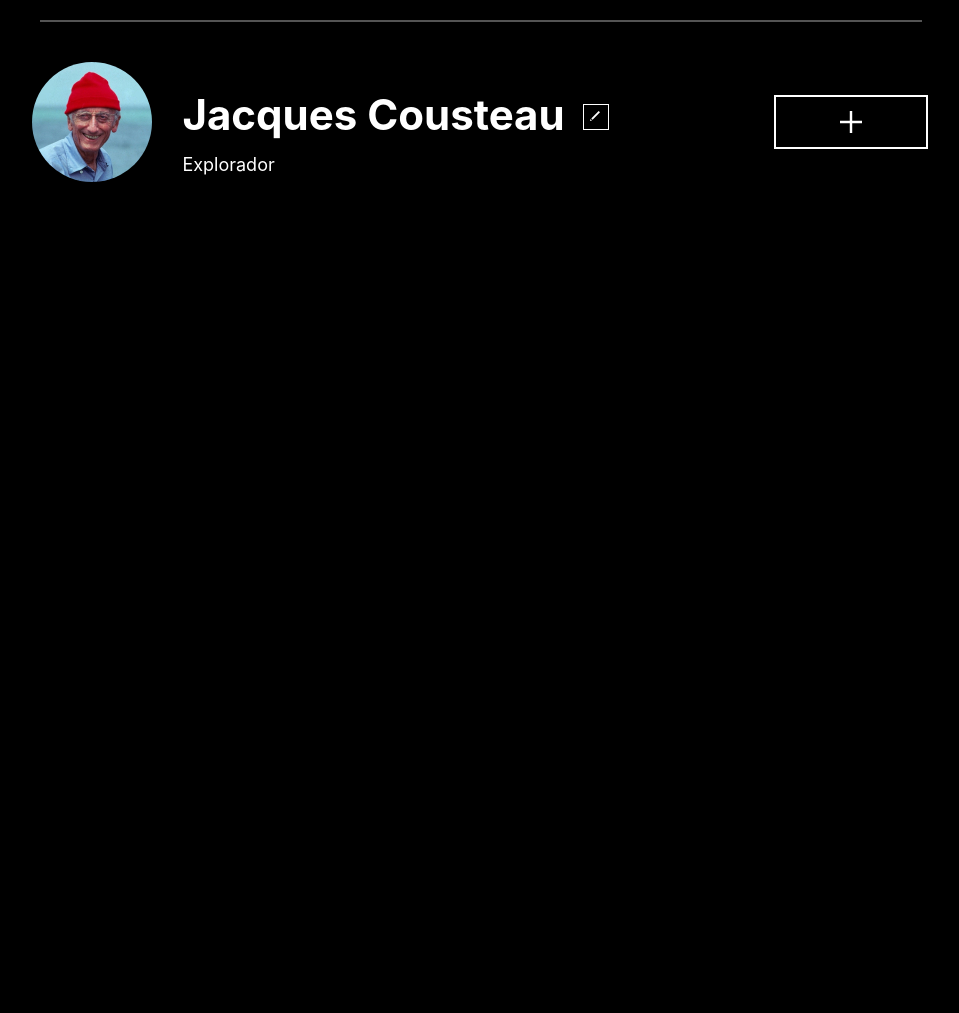
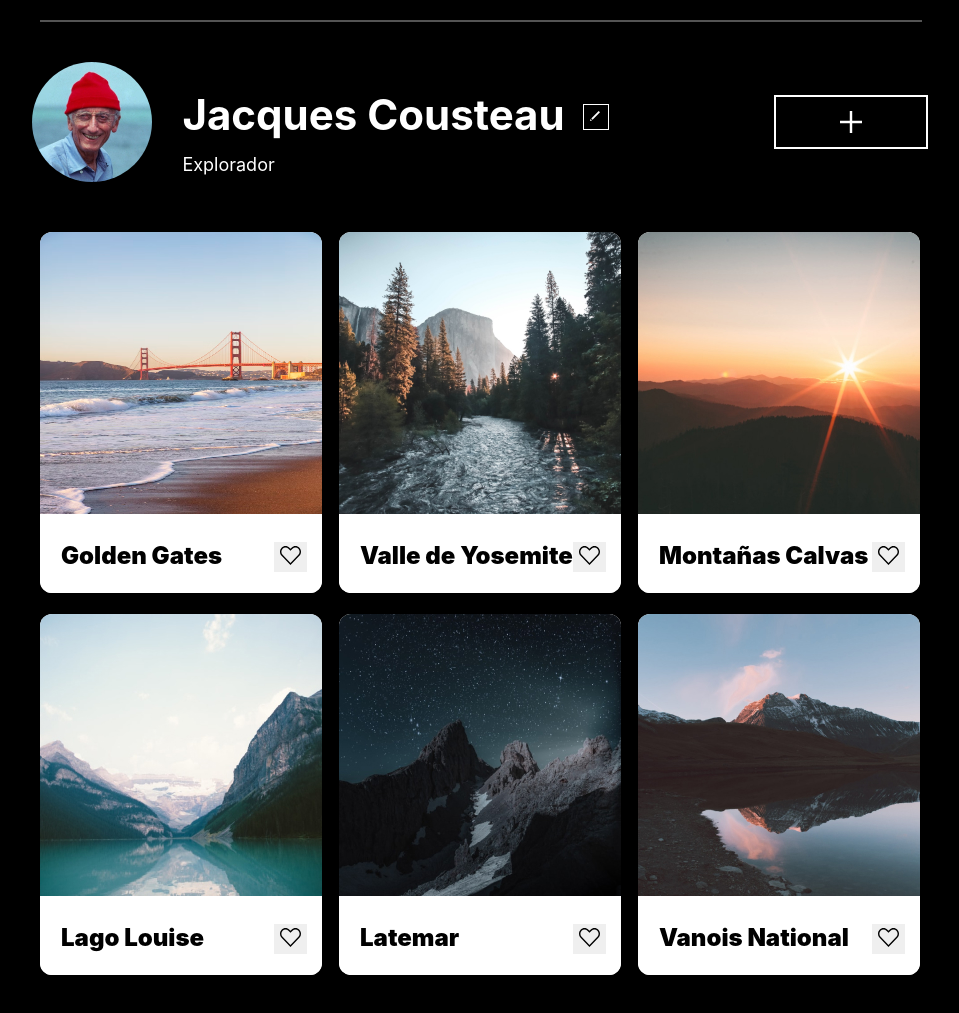
Before and after one commit to daniela1602-ag/web_project_around, a plain HTML site: page index.html in a window 1280 px wide. Shown: the part 81-1094 px from the top of the page, without its empty margins (160-1119 px from the left). Drawn offline with Linux system fonts and the light colour scheme.

Commit message:
feature/elements

```diff
--- /dev/null
+++ b/blocks/elements.css
@@ -0,0 +1,50 @@
+.elements {
+  margin-top: 50px;
+}
+
+.elements__container {
+  max-width: 880px;
+  display: grid;
+  grid-template-columns: repeat(3, 1fr);
+  grid-template-rows: repeat(2, 361px);
+  gap: 21px 17px;
+  margin: 0 auto 0;
+}
+
+.elements__card-image {
+  background-color: #fff;
+  border-radius: 12px;
+  overflow: hidden;
+}
+
+.elements__image {
+  width: 282px;
+  height: 282px;
+}
+
+.elements__card-image-rectangle {
+  background-color: #fff;
+  width: 246px;
+  height: 30px;
+  padding: 24px 15px 25px 21px;
+  display: flex;
+  justify-content: space-between;
+}
+
+.elements__card-image-text {
+  color: #000;
+  font-family: "Inter", Arial, Helvetica, sans-serif;
+  font-size: 24px;
+  font-weight: 900;
+  align-items: center;
+  margin: 0;
+  overflow: hidden;
+}
+
+.elements__card-image-button {
+  border: none;
+}
+
+.elements__card-image-button:hover {
+  opacity: 0.5;
+}
--- a/index.html
+++ b/index.html
@@ -49,6 +49,88 @@
             />
           </div>
         </section>
+        <section class="elements">
+          <div class="elements__container">
+            <div class="elements__card-image">
+              <img
+                class="elements__image"
+                src="./images/goldengates.jpg"
+                alt="vista al puente golden gates, San Francisco"
+              />
+              <div class="elements__card-image-rectangle">
+                <h3 class="elements__card-image-text">Golden Gates Bridge</h3>
+                <button class="elements__card-image-button">
+                  <img src="./images/vectorcorazon.svg" />
+                </button>
+              </div>
+            </div>
+            <div class="elements__card-image">
+              <img
+                class="elements__image"
+                src="./images/valledeyosemite.jpg"
+                alt="paisaje de un río en medio de un bosque"
+              />
+              <div class="elements__card-image-rectangle">
+                <h3 class="elements__card-image-text">Valle de Yosemite</h3>
+                <button class="elements__card-image-button">
+                  <img src="./images/vectorcorazon.svg" />
+                </button>
+              </div>
+            </div>
+            <div class="elements__card-image">
+              <img
+                class="elements__image"
+                src="./images/montañas.jpg"
+                alt="paisaje de unas montañas"
+              />
+              <div class="elements__card-image-rectangle">
+                <h3 class="elements__card-image-text">Montañas Calvas</h3>
+                <button class="elements__card-image-button">
+                  <img src="./images/vectorcorazon.svg" />
+                </button>
+              </div>
+            </div>
+            <div class="elements__card-image">
+              <img
+                class="elements__image"
+                src="./images/lake.jpg"
+                alt="paisaje de un  gran lago y montañas alrededor"
+              />
+              <div class="elements__card-image-rectangle">
+                <h3 class="elements__card-image-text">Lago Louise</h3>
+                <button class="elements__card-image-button">
+                  <img src="./images/vectorcorazon.svg" />
+                </button>
+              </div>
+            </div>
+            <div class="elements__card-image">
+              <img
+                class="elements__image"
+                src="./images/latemar.jpg"
+                alt="paisaje de montañas rocosas en vista nocturna"
+              />
+              <div class="elements__card-image-rectangle">
+                <h3 class="elements__card-image-text">Latemar</h3>
+                <button class="elements__card-image-button">
+                  <img src="./images/vectorcorazon.svg" />
+                </button>
+              </div>
+            </div>
+            <div class="elements__card-image">
+              <img
+                class="elements__image"
+                src="./images/vanois.jpg"
+                alt="paisaje de un lago y montañas"
+              />
+              <div class="elements__card-image-rectangle">
+                <h3 class="elements__card-image-text">Vanois National Park</h3>
+                <button class="elements__card-image-button">
+                  <img src="./images/vectorcorazon.svg" />
+                </button>
+              </div>
+            </div>
+          </div>
+        </section>
       </main>
     </div>
 
--- a/pages/index.css
+++ b/pages/index.css
@@ -3,3 +3,4 @@
 @import url(../blocks/page.css);
 @import url(../blocks/header.css);
 @import url(../blocks/profile.css);
+@import url(../blocks/elements.css);
```
Also changed, not shown: images/goldengates.jpg (added), images/lake.jpg (added), images/latemar.jpg (added), images/montañas.jpg (added), images/valledeyosemite.jpg (added), images/vanois.jpg (added), images/vectorcorazon.svg (added).
